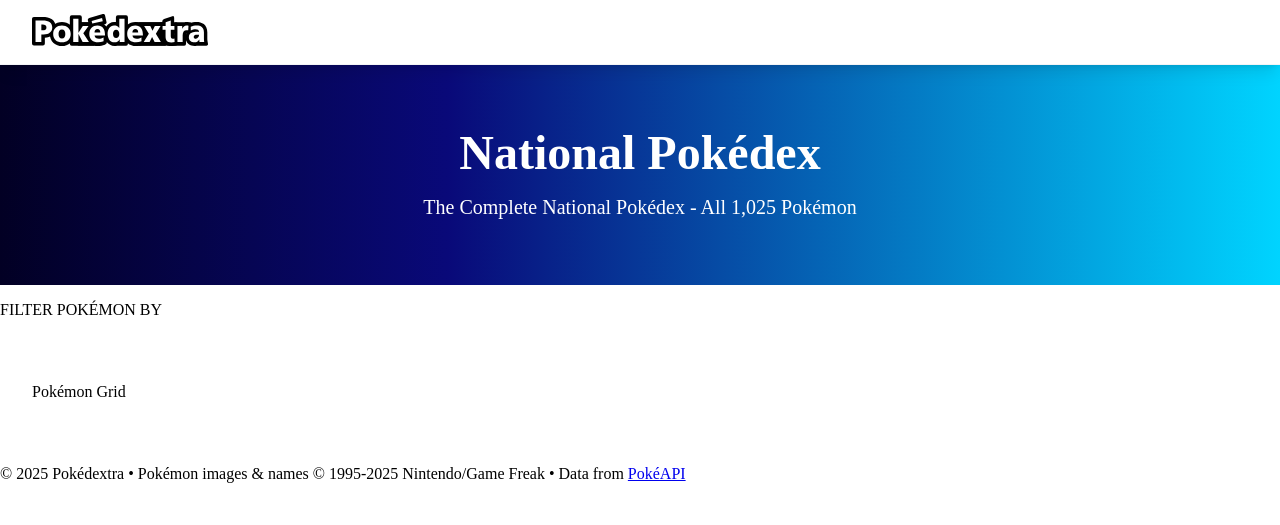
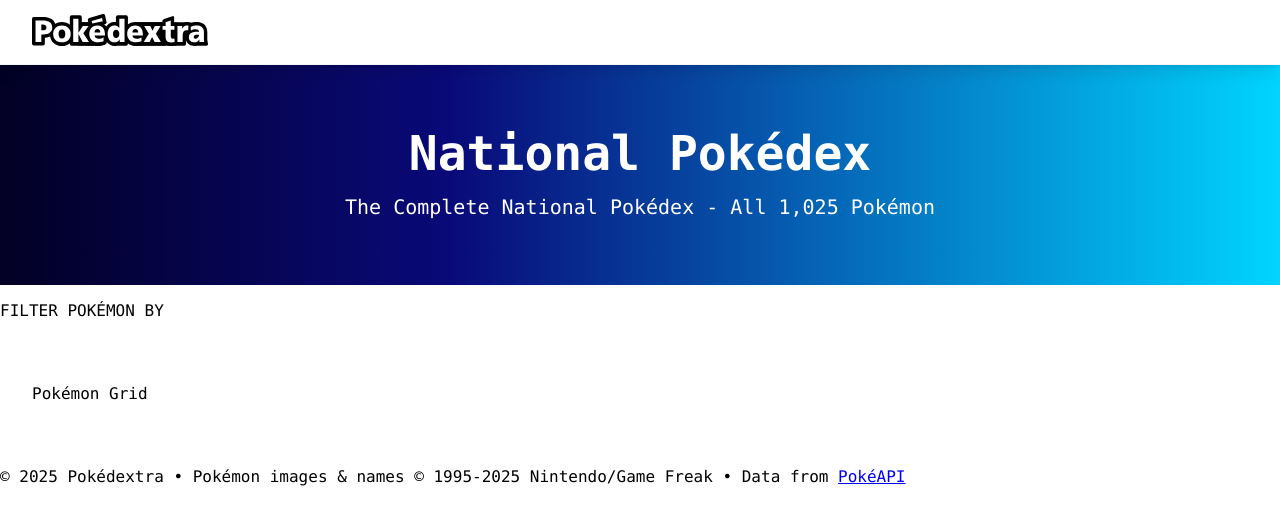
Before and after one commit to Pokedextra/pokedextra, a Flask app: page / in a window 1280 px wide. Shown: the top 525 px of the page. Run offline with Flask 3, Linux system fonts and the light colour scheme.

Commit message:
feature: add body styling - added css to change font to monospaced fonts, including options for windows, mac, and a fallback

```diff
--- a/app/static/css/styles.css
+++ b/app/static/css/styles.css
@@ -1,6 +1,7 @@
 body {
   padding: 0;
   margin: 0;
+  font-family: "Consolas", "Menlo", "Monaco", "Courier New", monospace;
 }
 
 .global-header {
```
